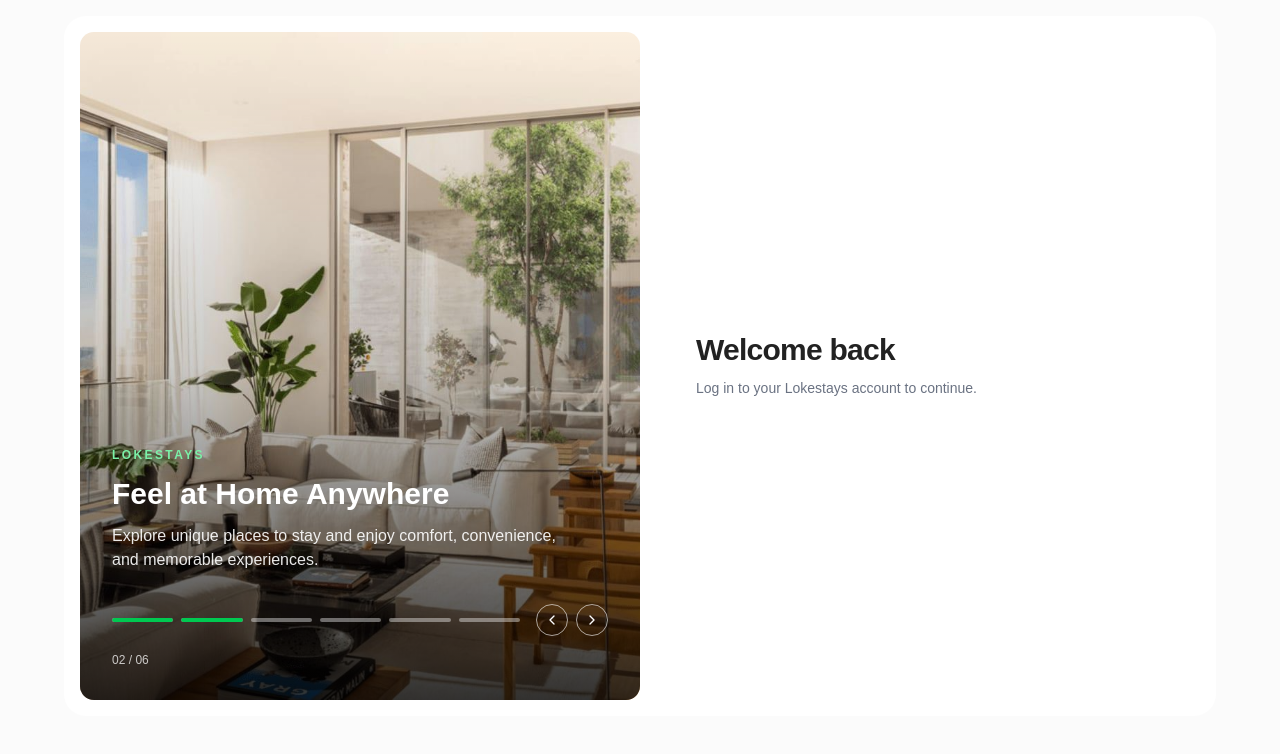
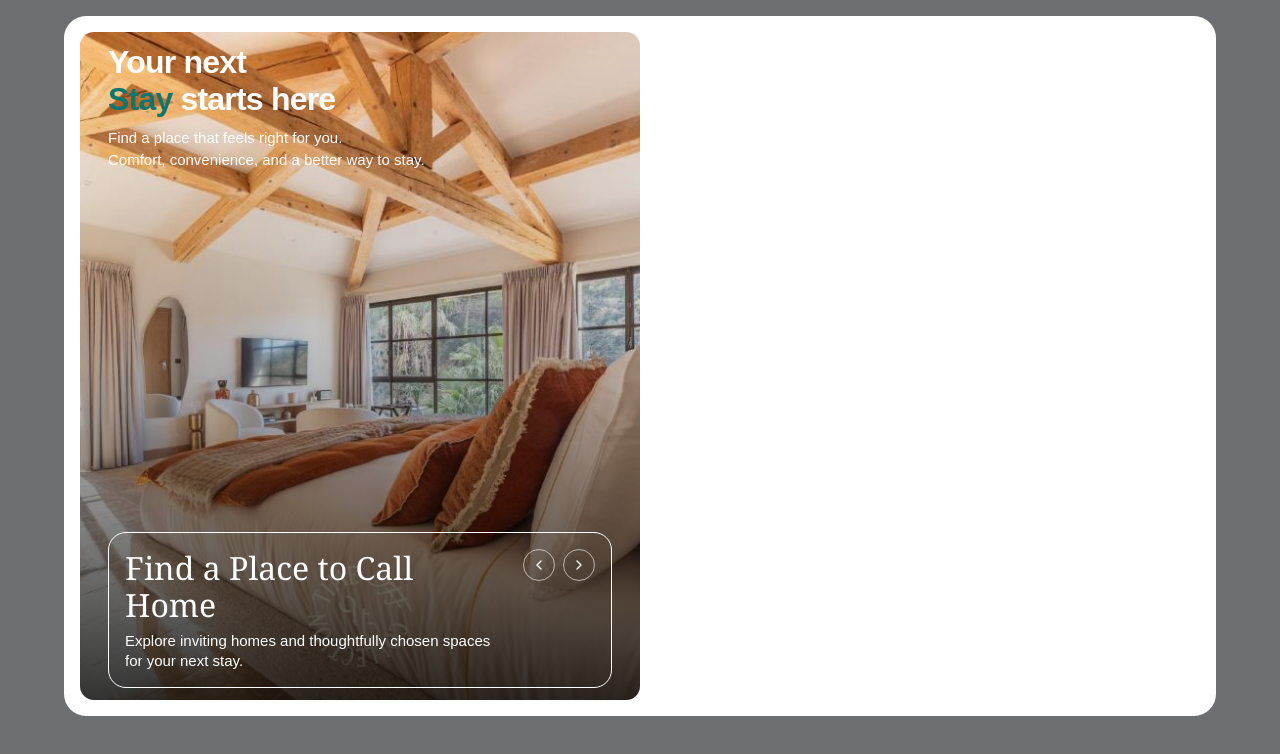
Before and after one commit to wakuma-dev/Lokestays, a React (Vite) app: page /Lokestays/login in a window 1280 px wide. Shown: the top 754 px of the page. Built offline with nearby package versions, Linux system fonts and the light colour scheme.

Commit message:
feat(auth): implement login ppage with image carousel

```diff
--- a/src/index.css
+++ b/src/index.css
@@ -16,13 +16,13 @@
   height: 100%;
   overflow: visible;
   pointer-events: none;
-  z-index: 2;
+  z-index: 1;
 }
 
 .carousel-progress-path {
   fill: none;
-  stroke: #2dd4bf;
-  stroke-width: 2;
+  stroke: #0F766E;
+  stroke-width: 3;
   stroke-linecap: round;
   stroke-linejoin: round;
   stroke-dasharray: 100;
--- a/src/pages/HomePage.tsx
+++ b/src/pages/HomePage.tsx
@@ -32,7 +32,7 @@ export default function HomePage(){
 
       <label id="terms-label" className="text-sm">
         I accept the{" "}
-        <a href="/terms" className="text-teal-700 underline">
+        <a href="/terms" className="text-[#0f766e] underline">
           Terms and Conditions
         </a>{" "}
         and{" "}
--- a/src/pages/Login.tsx
+++ b/src/pages/Login.tsx
@@ -1,4 +1,4 @@
-import { useState, useEffect } from "react";
+import { useState, useEffect, useRef } from "react";
 import { Helmet } from "react-helmet-async";
 import { ChevronLeft, ChevronRight } from "lucide-react";
 import img from "../assets/image/0ad05ce9939f87dbabaf4cfa418bffcd.jpg";
@@ -18,100 +18,110 @@ interface ListingItem {
 const listingItems: ListingItem[] = [
   {
     image: img,
-    title: "Find Your Perfect Stay",
+    title: "Find a Place to Call Home",
     description:
-      "Discover beautiful homes and comfortable spaces that make every trip feel like home.",
+      "Explore inviting homes and thoughtfully chosen spaces for your next stay.",
   },
   {
     image: img2,
-    title: "Feel at Home Anywhere",
+    title: "Comfort in Every Corner",
     description:
-      "Explore unique places to stay and enjoy comfort, convenience, and memorable experiences.",
+      "Enjoy welcoming spaces designed to make you feel comfortable wherever you go.",
   },
   {
     image: img3,
-    title: "Discover Your Next Destination",
+    title: "Your City, Your Way",
     description:
-      "From peaceful retreats to vibrant city apartments, find a place that fits your journey.",
+      "Discover apartments and homes that bring you closer to the places you want to explore.",
   },
   {
     image: img4,
-    title: "Stay Somewhere Special",
+    title: "Make Room for Memories",
     description:
-      "Make every journey memorable with welcoming spaces and stays tailored to your needs.",
+      "Find the right setting for new experiences, meaningful moments, and memorable journeys.",
   },
   {
     image: img5,
-    title: "Your Journey Starts Here",
+    title: "A Stay That Feels Right",
     description:
-      "Find a place you love, plan your next adventure, and make yourself at home.",
+      "Choose a space that suits your lifestyle, preferences, and plans.",
   },
   {
     image: img6,
-    title: "A Better Way to Stay",
+    title: "Find Your Place with Lokestays",
     description:
-      "Explore available properties and find the right space for your next getaway.",
+      "Discover available homes and make your next stay a little more special.",
   },
 ];
 
-const SLIDER_DURATION = 5000;
+const SLIDER_DURATION = 6000;
+const BORDER_RADIUS = 16;
 
 export default function Login() {
   const [currentIndex, setCurrentIndex] = useState<number>(0);
   const [isPaused, setIsPaused] = useState<boolean>(false);
-
+ const [dimensions, setDimensions] = useState({
+  width: 0,
+  height: 0
+ });
+ const progressBorderRef = useRef<HTMLDivElement>(null);
  const currentItem = listingItems[currentIndex];
+ useEffect(() => {
+  const element = progressBorderRef.current;
+  if(!element) return;
+  const observer = new ResizeObserver(([entry]) => {
+    if(!entry) return;
+    setDimensions({
+      width: entry.contentRect.width,
+      height: entry.contentRect.height
+    });
+  });
+  observer.observe(element);
+  return () => observer.disconnect();
+  }, []);
 
   useEffect(() => {
-    if (isPaused) {
-      return;
-    }
-
-    const timerId = window.setTimeout(() => {
-      setCurrentIndex(
-        (previousIndex) => (previousIndex + 1) % listingItems.length,
-      );
+    if(isPaused) return;
+    const timerId = setTimeout(() => {
+    setCurrentIndex((prev) => (prev + 1) % listingItems.length)
     }, SLIDER_DURATION);
 
-    return () => {
-      window.clearTimeout(timerId);
-    };
-  }, [currentIndex, isPaused]);
-
+    return () => window.clearTimeout(timerId);
+  }, [isPaused, currentIndex]);
   const handleNext = (): void => {
-    setCurrentIndex(
-      (previousIndex) => (previousIndex + 1) % listingItems.length,
-    );
-  };
-
-  const handlePrevious = (): void => {
-    setCurrentIndex(
-      (previousIndex) =>
-        (previousIndex - 1 + listingItems.length) % listingItems.length,
-    );
-  };
-
-  return (
-    <main className="min-h-screen h-auto w-full bg-[#fbfbfb] p-4 text-[#222222]">
+    setCurrentIndex((prev) => (prev + 1) % listingItems.length);
+  }
+  const handleBack = (): void => {
+    setCurrentIndex((prev) => (prev - 1 + listingItems.length) % listingItems.length)
+  }
+  const { width, height} = dimensions;
+  const radius = Math.min(BORDER_RADIUS, width / 2, height / 2);
+  const borderPath =
+    width > 0 && height > 0
+      ? [
+          `M 0 ${height - radius}`,
+          `A ${radius} ${radius} 0 0 0 ${radius} ${height}`,
+          `H ${width - radius}`,
+          `A ${radius} ${radius} 0 0 0 ${width} ${height - radius}`,
+        ].join(" ")
+      : "";
+  return(
+   <main className="lg:bg-[#6d6e71] min-h-screen h-auto p-4 w-full">
     <Helmet>
-        <title>Log In | Lokestays</title>
-        <meta
-          name="description"
+      <title>Log In - Lokestays</title>
+      <meta name="description"
             content="Log in to your Lokestays account to manage your bookings and discover places to stay."
             />
-        <meta name="robots" content="noindex, follow" />
+      <meta name="robots"
+            content="noindex, follow"
+            />
     </Helmet>
-
-      <div
-        className="mx-auto grid h-auto w-full max-w-6xl grid-cols-1
-          overflow-hidden rounded-3xl bg-white p-4
-          lg:h-[700px] lg:grid-cols-2"
-      >
-        {/* Left side: Image carousel */}
+    <div className="mx-auto max-w-6xl grid grid-cols-1 lg:grid-cols-2 h-auto w-full
+     overflow-hidden bg-white rounded-3xl p-4 lg:h-[700px]">
       <section
         aria-label="Discover places to stay"
         aria-roledescription="carousel"
-          className="relative flex min-h-[500px] flex-col overflow-hidden rounded-xl lg:min-h-0"
+        className="relative hidden lg:flex flex-col overflow-hidden rounded-xl min-h-0"
         onMouseEnter={() => setIsPaused(true)}
         onMouseLeave={() => setIsPaused(false)}
         onFocus={() => setIsPaused(true)}
@@ -119,127 +129,78 @@ export default function Login() {
             if (!event.currentTarget.contains(event.relatedTarget)) {
               setIsPaused(false);
             }
-          }}
-        >
-          {/* Background image */}
-          <img
-            key={currentItem.image}
+          }}>
+        <img key={currentItem.image}
              src={currentItem.image}
              alt=""
-            fetchPriority={currentIndex === 0 ? "high" : "auto"}
-            className="absolute inset-0 h-full w-full object-cover"
+             fetchPriority="high"
+             className="absolute w-full h-full inset-0 object-cover"
              />
-
-          {/* Gradient overlay */}
-          <div
-            aria-hidden="true"
+             <div aria-hidden="true"
                    className="absolute inset-0 bg-gradient-to-t from-black/80
                     via-black/20 to-transparent"
                     />
-
-          {/* Slide content */}
+              <div aria-live="off" className="absolute inset-x-0 top-3 w-full">
+              <div className="w-full max-w-[90%] mx-auto flex flex-col gap-2.5">
+                <h1 className="text-white font-semibold
+                 text-[32px] leading-[37px] tracking-tight font-sans">Your next <br />
+                 <span className="text-[#0f766e]">Stay</span> starts here</h1>
+                <div className="flex flex-col space-y-0.5">
+                  <p className="text-white font-normal tracking-normal text-[15px] leading-[20px]">Find a place that feels right for you.</p>
+                  <p className="text-white font-normal tracking-normal text-[15px] leading-[20px]">Comfort, convenience, and a better way to stay.</p>
+                </div>
+              </div>
+              </div>
+              <div aria-live="off"
+                  className="absolute inset-x-0 bottom-3 w-full">
                 <div
-            className="relative z-10 mt-auto p-5 text-white sm:p-8"
-            aria-live="off"
-          >
-            <p className="mb-3 text-xs font-semibold uppercase tracking-[0.2em] text-green-300">
-              Lokestays
-            </p>
-
-            <h1
-              key={currentItem.title}
-              className="text-2xl font-bold leading-tight sm:text-3xl"
-            >
-              {currentItem.title}
-            </h1>
-
-            <p className="mt-3 max-w-md text-sm leading-6 text-white/90 sm:text-base">
-              {currentItem.description}
-            </p>
-
-            {/* Progress indicators and navigation */}
-            <div className="mt-8 flex items-center gap-4">
-              {/* Progress lines */}
-              <div
-                className="flex flex-1 items-center gap-2"
-                role="group"
-                aria-label={`Slide ${currentIndex + 1} of ${listingItems.length}`}
-              >
-                {listingItems.map((item, index) => (
-                  <div
-                    key={item.image}
-                    className="h-1 flex-1 overflow-hidden rounded-full bg-white/40"
-                  >
-                    <div
-                      key={`${currentIndex}-${index}`}
-                      className={`h-full rounded-full ${
-                        index === currentIndex
-                          ? isPaused
-                            ? "w-0 bg-green-500"
-                            : "animate-progress-fill bg-green-500"
-                          : index < currentIndex
-                            ? "w-full bg-green-500"
-                            : "w-0 bg-green-500"
-                      }`}
-                      style={
-                        index === currentIndex && isPaused
-                          ? { width: "0%" }
-                          : undefined
-                      }
-                    />
+                ref={progressBorderRef}
+                className="carousel-progress-border w-full max-w-[90%] mx-auto
+                 relative flex items-start justify-between gap-3 rounded-2xl border
+                  border-white p-4">
+                 <div className="flex flex-col items-start space-y-2">
+                  <h2 className="text-white font-serif text-[32px] leading-[37px] tracking-normal">{currentItem.title}</h2>
+                  <p className="text-white text-[15px] leading-[20px] tracking-normal">{currentItem.description}</p>
                  </div>
-                ))}
-              </div>
-
-              {/* Navigation buttons */}
-              <div className="flex shrink-0 items-center gap-2">
+                 <div className="flex gap-2 shrink-0">
                   <Button
-                  type="button"
                     variant="outline"
                     size="icon"
-                  onClick={handlePrevious}
+                    onClick={handleBack}
                     aria-label="Previous slide"
-                  className="rounded-full border-white/60 bg-transparent text-white hover:bg-white hover:text-black"
-                >
+                    className="rounded-full border-white/60 bg-transparent text-white
+                     hover:bg-white cursor-pointer hover:text-black">
                     <ChevronLeft aria-hidden="true" size={20} />
                     </Button>
-
                     <Button
-                  type="button"
                       variant="outline"
                       size="icon"
                       onClick={handleNext}
                       aria-label="Next slide"
-                  className="rounded-full border-white/60 bg-transparent text-white hover:bg-white hover:text-black"
-                >
+                      className="rounded-full border-white/60 bg-transparent text-white
+                      hover:bg-white cursor-pointer hover:text-black">
                         <ChevronRight aria-hidden="true" size={20} />
                     </Button>
                  </div>
+                 {width > 0 && height > 0 && (
+                  <svg
+                   key={currentItem.image}
+                   aria-hidden="true"
+                    className={`carousel-progress-track ${
+                    isPaused ? "is-paused" : ""
+                  }`}
+                  viewBox={`0 0 ${width} ${height}`}
+                  preserveAspectRatio="none">
+                    <path className="carousel-progress-path"
+                          d={borderPath}
+                          pathLength="100"
+                          />
+                  </svg>
+                 )}
                 </div>
-
-            {/* Current slide counter */}
-            <p className="mt-4 text-xs text-white/75">
-              {String(currentIndex + 1).padStart(2, "0")} /{" "}
-              {String(listingItems.length).padStart(2, "0")}
-            </p>
-          </div>
-        </section>
-
-        {/* Right side: Login form */}
-        <section className="flex items-center justify-center p-4 sm:p-8">
-          <div className="w-full max-w-md">
-            <h2 className="text-3xl font-bold tracking-tight text-[#222222]">
-              Welcome back
-            </h2>
-
-            <p className="mt-2 text-sm leading-6 text-gray-500">
-              Log in to your Lokestays account to continue.
-            </p>
-
-            {/* Add your existing login form here. */}
               </div>
         </section>
         </div>
    </main>
-  );
+  )
 }
--- a/src/pages/Register.tsx
+++ b/src/pages/Register.tsx
@@ -182,7 +182,7 @@ export default function Register() {
             <div className="max-w-[90%] w-full mx-auto flex flex-col gap-2.5">
               <h1 className="font-semibold text-white text-[32px] leading-[37px] tracking-tight font-sans">
                 Find your <br />
-                <span className="text-teal-400">Perfect</span> Stay
+                <span className="text-[#0F766E]">Perfect</span> Stay
               </h1>
 
               <div className="flex flex-col space-y-0.5">
```
Lines whose indentation alone changed are shown as unchanged.
